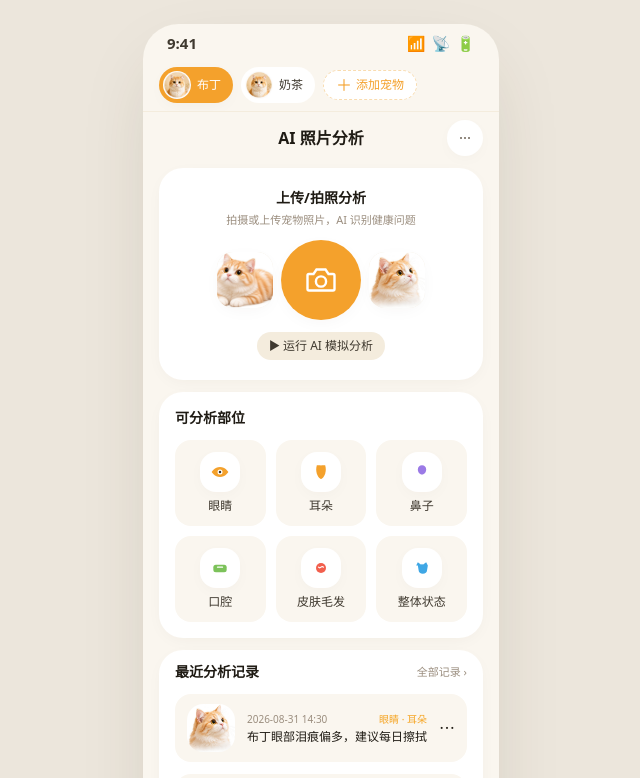
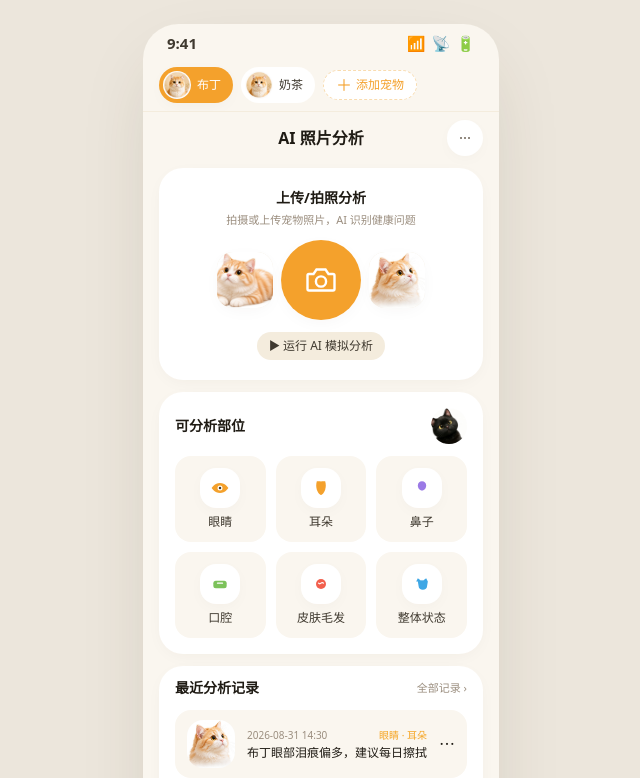
Before and after one commit to kll237/Pet-Doctor, a React (Vite) app: page /ai in a window 1280 px wide. Shown: the top 778 px of the page, without its empty margins (319-959 px from the left). Built offline with nearby package versions, Linux system fonts and the light colour scheme.

Commit message:
fix: 清理指向不存在图片的引用，AI 页补装饰猫图
- cats.ts 移除 doctorSmile / doctorChat 两个无对应文件的条目（避免潜在裂图）
- AIAnalysis 可分析部位卡片右上角新增小黑猫装饰（deco-ai）

```diff
--- a/src/lib/cats.ts
+++ b/src/lib/cats.ts
@@ -17,12 +17,12 @@ export const CATS = {
   puddingSleeping: '/cats/pudding-sleeping.jpg',      // 睡觉（备用）
 
   // ── 猫宁医生（黑猫医生） ──────────────────────
+  // 注意：只保留 public/cats/ 下真实存在的 4 张，
+  // 引用不存在的图片会导致裂图，新增图片时须同步更新此处。
   doctorGreeting: '/cats/doctor-greeting.jpg',        // 打招呼（浮窗按钮、聊天气泡头像）
-  doctorThinking: '/cats/doctor-thinking.jpg',        // 思考
-  doctorSmile: '/cats/doctor-smile.jpg',              // 微笑
+  doctorThinking: '/cats/doctor-thinking.jpg',        // 看书/思考
   doctorSuggest: '/cats/doctor-suggest.jpg',          // 指示建议
-  doctorRecording: '/cats/doctor-recording.jpg',      // 记录（备用）
-  doctorChat: '/cats/doctor-chat.jpg',                // 对话（备用）
+  doctorRecording: '/cats/doctor-recording.jpg',      // 记录
 
   // ── 装饰小黑猫（页面里的小点缀） ──────────────
   decoHomeBlack: '/cats/deco-home.jpg',               // 首页小黑猫（戴蓝领结）
--- a/src/pages/AIAnalysis.tsx
+++ b/src/pages/AIAnalysis.tsx
@@ -100,7 +100,16 @@ export default function AIAnalysisPage() {
 
       {/* 可分析部位（3×2 圆角方块） */}
       <div className="mt-3 rounded-3xl bg-white shadow-card px-4 py-4">
-        <div className="text-sm font-semibold">可分析部位</div>
+        <div className="flex items-center justify-between">
+          <div className="text-sm font-semibold">可分析部位</div>
+          {/* 右上角小黑猫装饰（原型 AI 页） */}
+          <PetAvatar
+            src={CATS.decoAiBlack}
+            alt="小黑猫"
+            className="h-9 w-9 rounded-full overflow-hidden bg-cream-100"
+            imgClassName="object-cover"
+          />
+        </div>
         <div className="mt-3 grid grid-cols-3 gap-2.5">
           {PARTS.map((p, i) => (
             <button
```
